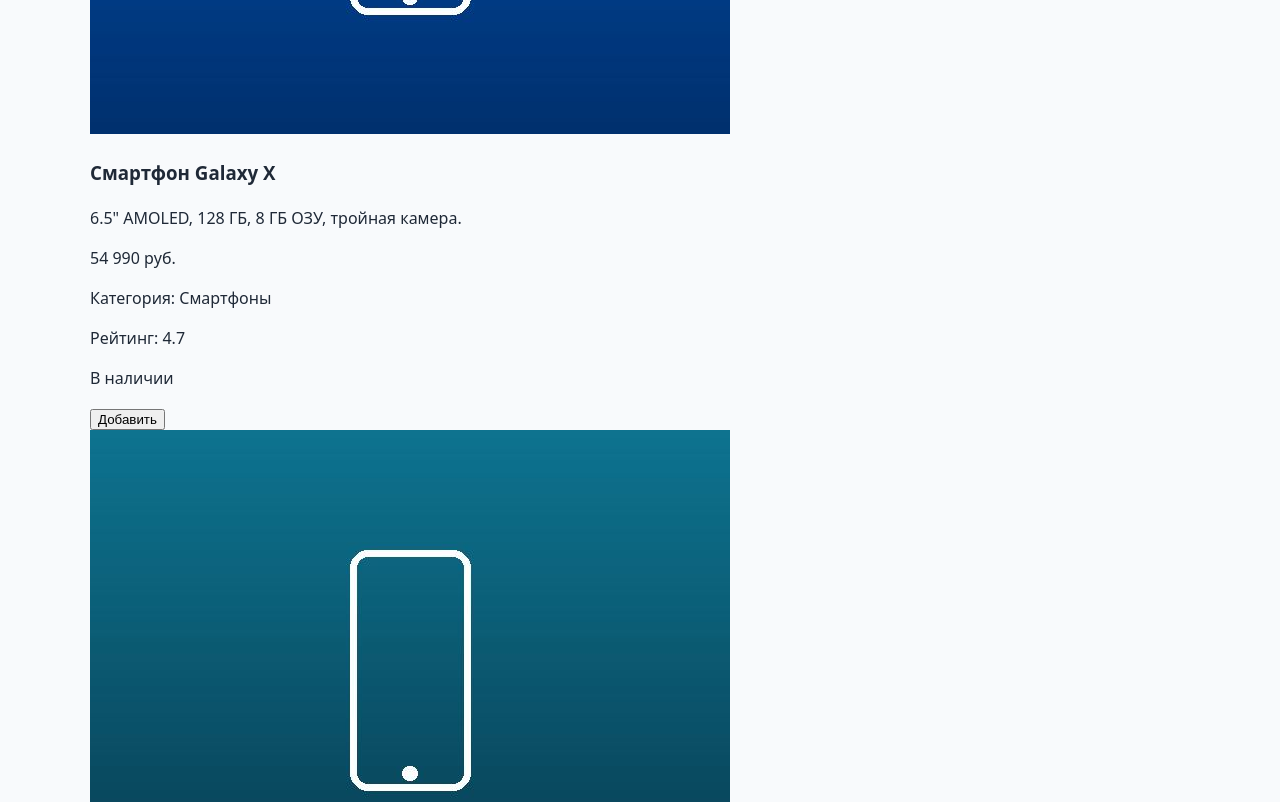
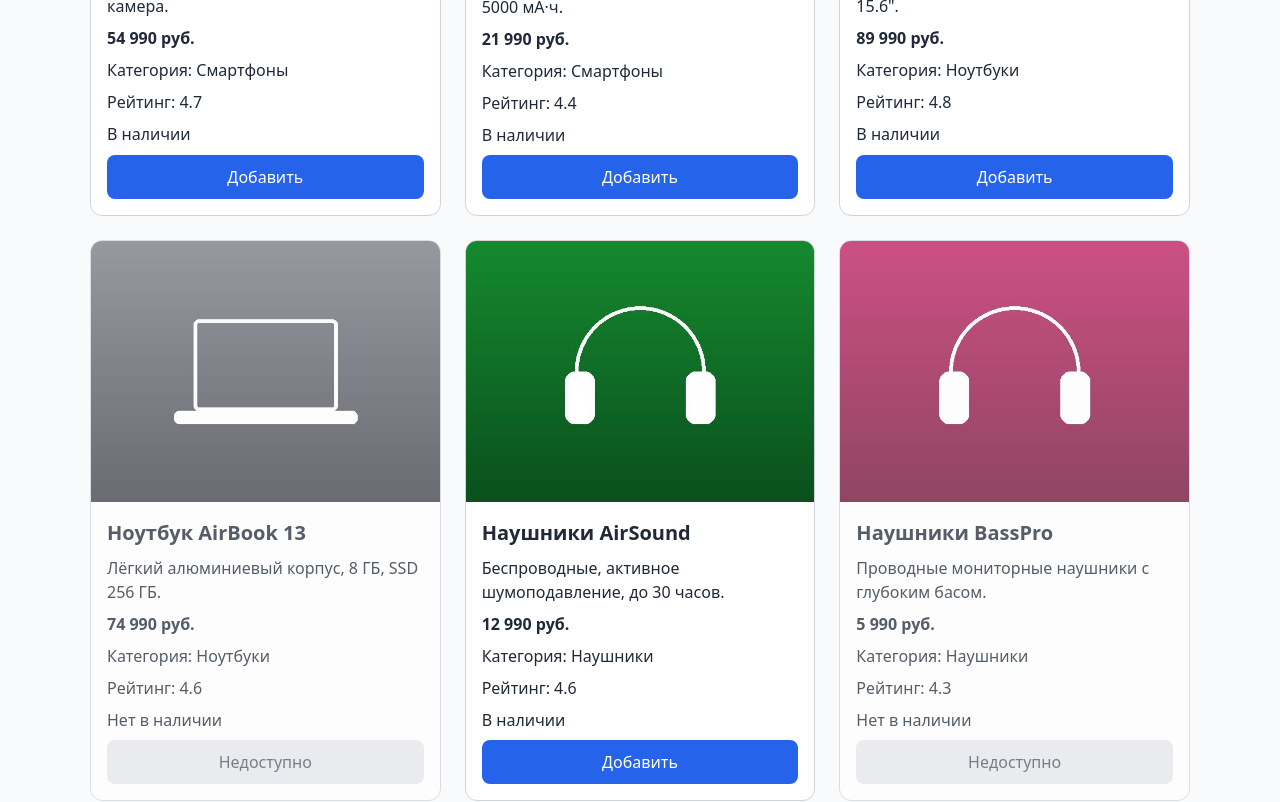
Before and after one commit to f1shi/kr5-vue-shop, a Vue app: page / in a window 1280 px wide. Shown: the part 780-1582 px from the top of the page. Built offline with nearby package versions, Linux system fonts and the light colour scheme.

Commit message:
style: add product cards styles

```diff
--- a/src/App.vue
+++ b/src/App.vue
@@ -251,6 +251,82 @@
   border-radius: 8px;
 }
 
+.products-grid {
+  display: grid;
+  grid-template-columns: repeat(auto-fit, minmax(260px, 1fr));
+  gap: 24px;
+}
+
+.product-card {
+  display: flex;
+  flex-direction: column;
+  overflow: hidden;
+  background-color: #ffffff;
+  border: 1px solid #d1d5db;
+  border-radius: 12px;
+}
+
+.product-card--unavailable {
+  opacity: 0.75;
+}
+
+.product-card__image {
+  display: block;
+  width: 100%;
+  height: auto;
+  aspect-ratio: 4 / 3;
+  object-fit: cover;
+  background-color: #e5e7eb;
+}
+
+.product-card__body {
+  display: flex;
+  flex-direction: column;
+  flex-grow: 1;
+  gap: 8px;
+  padding: 16px;
+}
+
+.product-card__title {
+  margin: 0;
+  font-size: 20px;
+}
+
+.product-card__description,
+.product-card__meta,
+.product-card__status {
+  margin: 0;
+}
+
+.product-card__price {
+  margin: 0;
+  font-weight: 700;
+}
+
+.product-card__button {
+  margin-top: auto;
+  padding: 10px 12px;
+  font: inherit;
+  color: #ffffff;
+  background-color: #2563eb;
+  border: none;
+  border-radius: 8px;
+  cursor: pointer;
+}
+
+.product-card__button:disabled {
+  color: #4b5563;
+  background-color: #e5e7eb;
+  cursor: not-allowed;
+}
+
+.products-empty {
+  padding: 16px;
+  background-color: #ffffff;
+  border: 1px solid #d1d5db;
+  border-radius: 8px;
+}
+
 @media (max-width: 768px) {
   .catalog-controls {
     grid-template-columns: 1fr;
```
